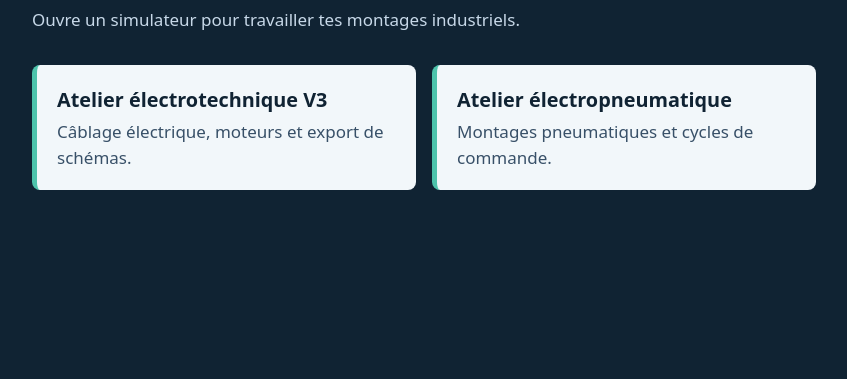
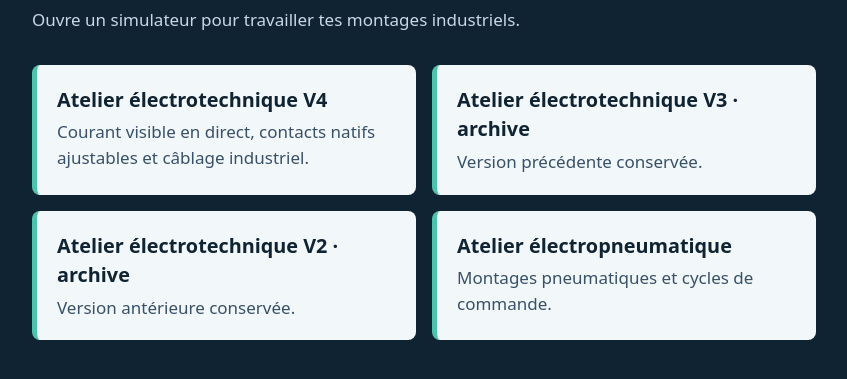
Before and after one commit to Wassolon/notre-atelier, a plain HTML site: page index.html in a window 1280 px wide. Shown: the part 199-578 px from the top of the page, without its empty margins (216-1063 px from the left). Drawn offline with Linux system fonts and the light colour scheme.

Commit message:
Mettre V4 en avant et conserver les archives V3 et V2

```diff
--- a/index.html
+++ b/index.html
@@ -23,7 +23,9 @@ a span { display: block; margin-top: .3rem; color: #385068 }
 <h1>Notre atelier</h1>
 <p>Ouvre un simulateur pour travailler tes montages industriels.</p>
 <nav aria-label="Simulateurs">
-<a href="Atelier-electrotechnique-V3-espace.html"><strong>Atelier électrotechnique V3</strong><span>Câblage électrique, moteurs et export de schémas.</span></a>
+<a href="Atelier-electrotechnique-V4.html"><strong>Atelier électrotechnique V4</strong><span>Courant visible en direct, contacts natifs ajustables et câblage industriel.</span></a>
+<a href="Atelier-electrotechnique-V3-espace.html"><strong>Atelier électrotechnique V3 · archive</strong><span>Version précédente conservée.</span></a>
+<a href="Atelier-electrotechnique-V2.html"><strong>Atelier électrotechnique V2 · archive</strong><span>Version antérieure conservée.</span></a>
 <a href="Atelier-electropneumatique.html"><strong>Atelier électropneumatique</strong><span>Montages pneumatiques et cycles de commande.</span></a>
 </nav>
 </main>
```
